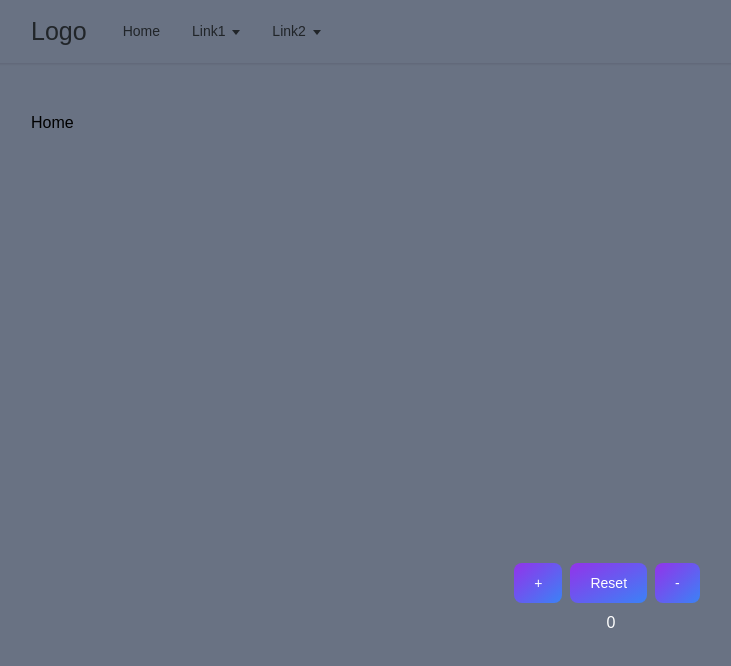
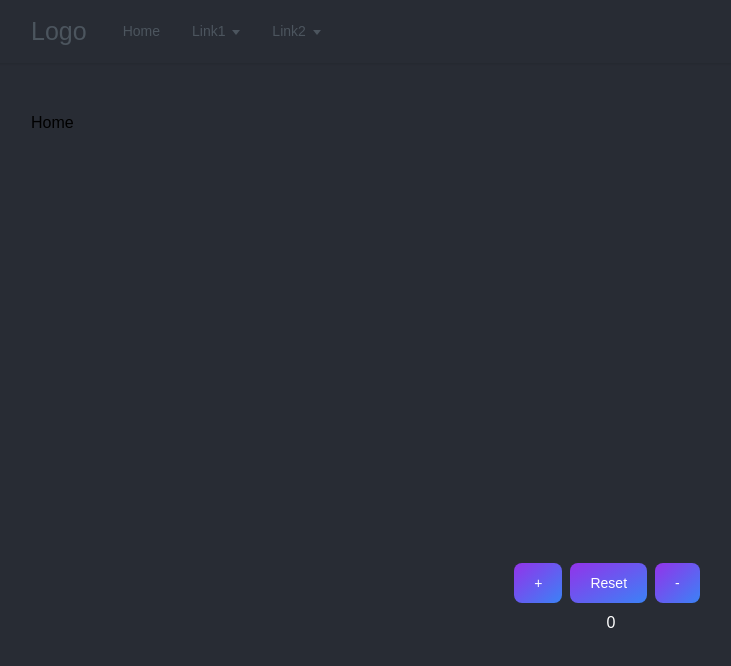
Before and after one commit to martualarc/schujman-react, a React (Create React App) app: page / in a window 1280 px wide. Shown: the top 666 px of the page, without its empty margins (29-760 px from the left). Built offline with nearby package versions, Linux system fonts and the light colour scheme.

Commit message:
Color fondo again

```diff
--- a/src/style/App.css
+++ b/src/style/App.css
@@ -34,13 +34,12 @@
 }
 
 body {
-  background-color: #697283;
   font-family: sans-serif;
 }
 
 header {
   box-shadow: 0 1px 3px 0 rgba(0, 0, 0, 0.07), 0 1px 2px 0 rgba(0, 0, 0, 0.05);
-  color: #212529;
+  color: #4c555e;
 }
 
 .nav-area {
```
